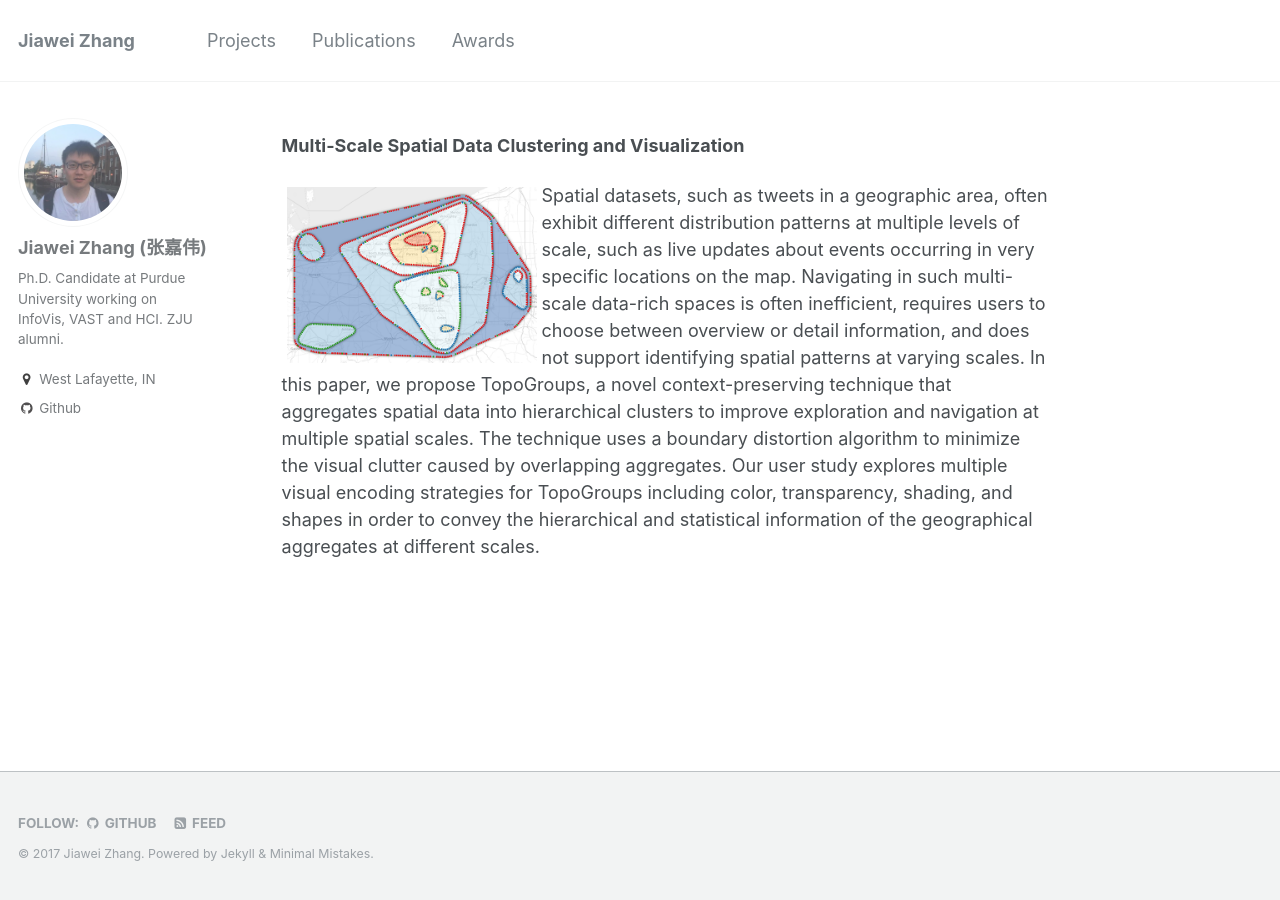
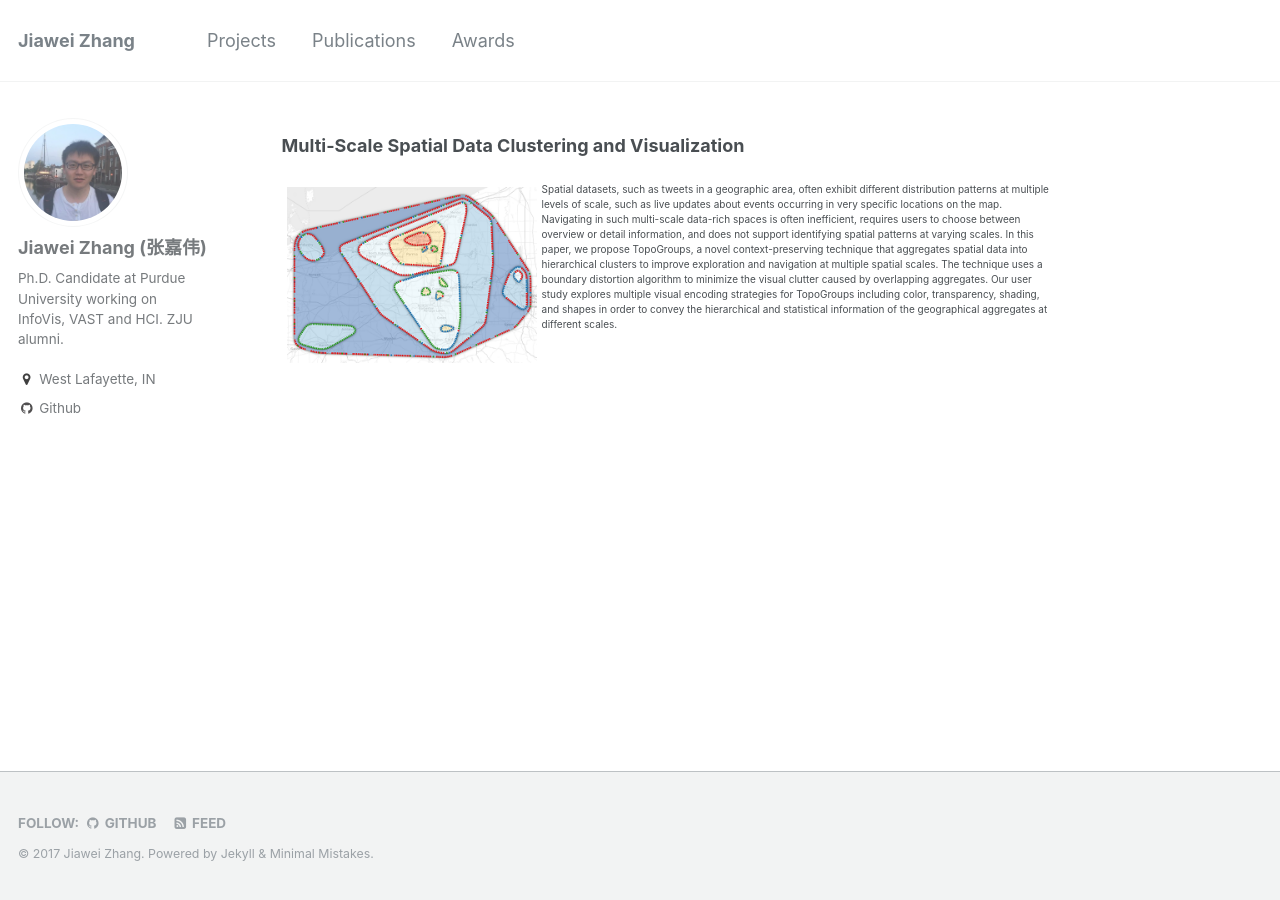
Before and after one commit to rivulet-zhang/rivulet-zhang.github.io, a Jekyll site: the page built from _pages/projects.md, in a window 1280 px wide. Built offline with Jekyll 4.4.1, drawn with Linux system fonts in a browser that asks for light colours.

Commit message:
initial commit

```diff
--- a/_pages/projects.md
+++ b/_pages/projects.md
@@ -12,4 +12,4 @@
 
 <img style="float: left; margin: 5px 5px 5px 5px;" src="/images/CHI17-teaser.png" width="250" />
 
-<p class="article-wrap">Spatial datasets, such as tweets in a geographic area, often exhibit different distribution patterns at multiple levels of scale, such as live updates about events occurring in very specific locations on the map. Navigating in such multi-scale data-rich spaces is often inefficient, requires users to choose between overview or detail information, and does not support identifying spatial patterns at varying scales. In this paper, we propose TopoGroups, a novel context-preserving technique that aggregates spatial data into hierarchical clusters to improve exploration and navigation at multiple spatial scales. The technique uses a boundary distortion algorithm to minimize the visual clutter caused by overlapping aggregates. Our user study explores multiple visual encoding strategies for TopoGroups including color, transparency, shading, and shapes in order to convey the hierarchical and statistical information of the geographical aggregates at different scales.</p>
+<p class="sml">Spatial datasets, such as tweets in a geographic area, often exhibit different distribution patterns at multiple levels of scale, such as live updates about events occurring in very specific locations on the map. Navigating in such multi-scale data-rich spaces is often inefficient, requires users to choose between overview or detail information, and does not support identifying spatial patterns at varying scales. In this paper, we propose TopoGroups, a novel context-preserving technique that aggregates spatial data into hierarchical clusters to improve exploration and navigation at multiple spatial scales. The technique uses a boundary distortion algorithm to minimize the visual clutter caused by overlapping aggregates. Our user study explores multiple visual encoding strategies for TopoGroups including color, transparency, shading, and shapes in order to convey the hierarchical and statistical information of the geographical aggregates at different scales.</p>
--- a/_sass/_page.scss
+++ b/_sass/_page.scss
@@ -57,6 +57,10 @@
 
   p, li, dl {
     font-size: 1em;
+  }
+
+  p.sml {
+    font-size: 10px; /* 16 is the default increase if you want it larger */
   }
 
   /* paragraph indents */
@@ -399,7 +403,3 @@
   font-size: $type-size-6;
   text-transform: uppercase;
 }
-
-.article-wrap p {
-  font-size: 10px; /* 16 is the default increase if you want it larger */
-}
```
